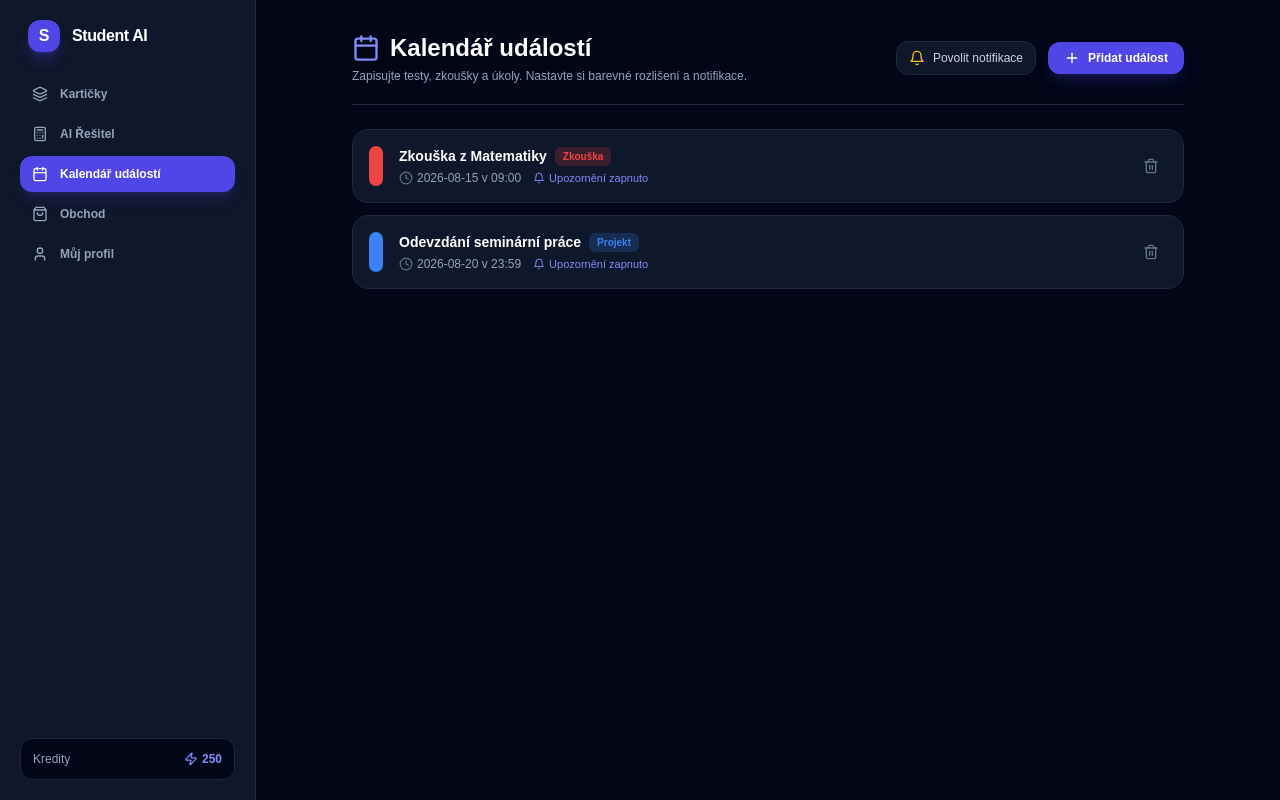
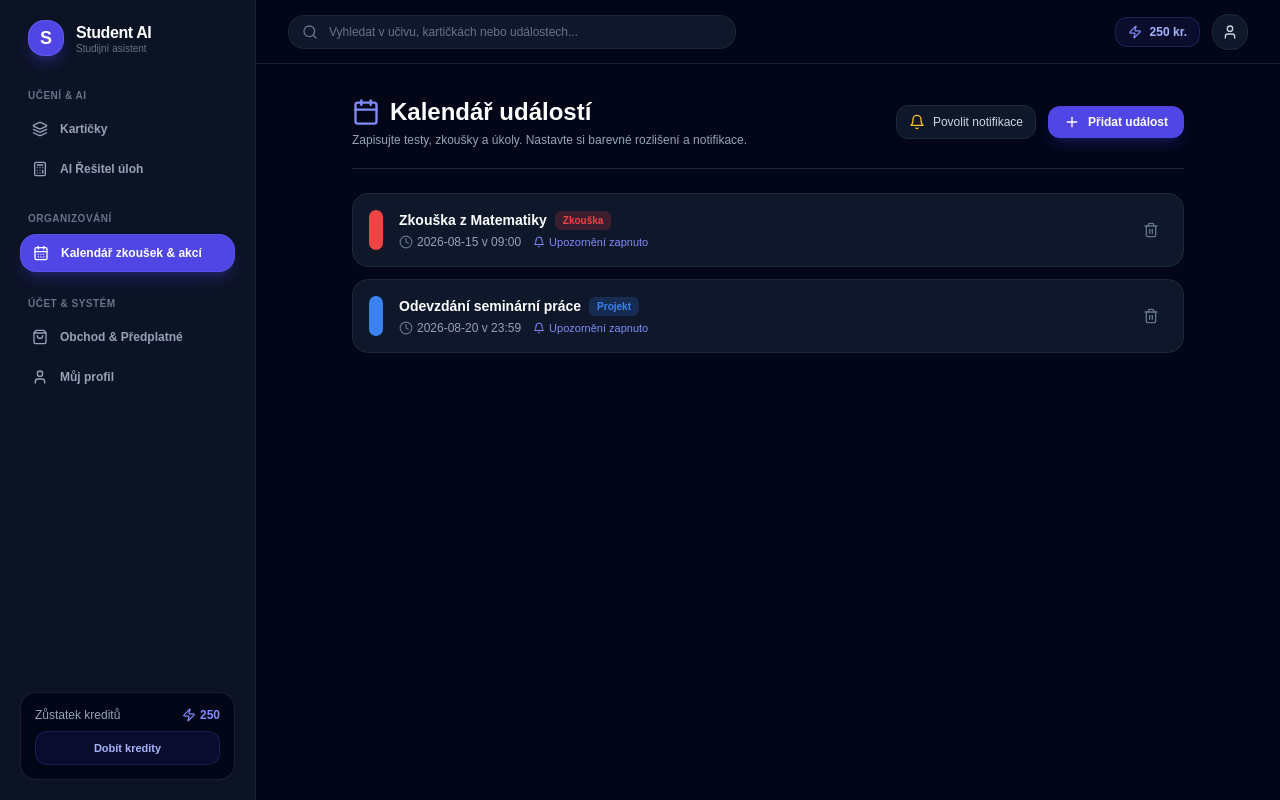
Before and after one commit to InfinityLook/Student-Ai, a Next.js app: page / in a window 1280 px wide. Built offline with nearby package versions, Linux system fonts and the light colour scheme.

Commit message:
Refactor DashboardShell to use navSections

```diff
--- a/components/DashboardShell.tsx
+++ b/components/DashboardShell.tsx
@@ -4,11 +4,12 @@ import React, { useState } from 'react';
 import {
   Layers,
   Calculator,
-  Calendar,
+  CalendarDays,
   ShoppingBag,
   User,
   Menu,
   X,
+  Sparkles,
   Zap,
   Search
 } from 'lucide-react';
@@ -20,66 +21,101 @@ export default function DashboardShell() {
   const [mobileMenuOpen, setMobileMenuOpen] = useState(false);
   const [userCredits] = useState(250);
 
-  const menuItems = [
+  const navSections = [
+    {
+      title: 'Učení & AI',
+      items: [
         { id: 'flashcards', label: 'Kartičky', icon: Layers },
-    { id: 'solver', label: 'AI Řešitel', icon: Calculator },
-    { id: 'calendar', label: 'Kalendář událostí', icon: Calendar },
-    { id: 'store', label: 'Obchod', icon: ShoppingBag },
+        { id: 'solver', label: 'AI Řešitel úloh', icon: Calculator },
+      ]
+    },
+    {
+      title: 'Organizování',
+      items: [
+        { id: 'calendar', label: 'Kalendář zkoušek & akcí', icon: CalendarDays }
+      ]
+    },
+    {
+      title: 'Účet & Systém',
+      items: [
+        { id: 'store', label: 'Obchod & Předplatné', icon: ShoppingBag },
         { id: 'profile', label: 'Můj profil', icon: User }
+      ]
+    }
   ];
 
   return (
-    <div className="min-h-screen bg-slate-950 text-slate-100 flex flex-col md:flex-row antialiased">
+    <div className="min-h-screen bg-slate-950 text-slate-100 flex flex-col md:flex-row antialiased selection:bg-indigo-500 selection:text-white">
 
       {/* DESKTOPOVÝ SIDEBAR */}
-      <aside className="w-64 bg-slate-900 border-r border-slate-800 p-5 flex flex-col justify-between hidden md:flex flex-shrink-0">
-        <div className="space-y-6">
+      <aside className="w-64 bg-slate-900/80 backdrop-blur-xl border-r border-slate-800/80 p-5 flex flex-col justify-between hidden md:flex flex-shrink-0">
+        <div className="space-y-8">
 
           {/* Logo */}
           <div className="flex items-center gap-3 px-2">
-            <div className="w-8 h-8 rounded-xl bg-indigo-600 flex items-center justify-center font-black text-white text-base shadow-lg shadow-indigo-600/30">
+            <div className="w-9 h-9 rounded-2xl bg-indigo-600 flex items-center justify-center font-black text-white text-lg shadow-lg shadow-indigo-600/30 border border-indigo-400/30">
               S
             </div>
-            <span className="font-bold text-base text-white tracking-tight">Student AI</span>
+            <div>
+              <span className="font-extrabold text-base text-white tracking-tight block">Student AI</span>
+              <span className="text-[10px] text-slate-500 font-medium block -mt-1">Studijní asistent</span>
+            </div>
           </div>
 
-          {/* Menu */}
-          <nav className="space-y-1">
-            {menuItems.map((item) => {
+          {/* Navigační menu */}
+          <nav className="space-y-6">
+            {navSections.map((sec, idx) => (
+              <div key={idx} className="space-y-2">
+                <div className="text-[10px] font-extrabold uppercase tracking-wider text-slate-500 px-2">
+                  {sec.title}
+                </div>
+                <div className="space-y-1">
+                  {sec.items.map((item) => {
                     const Icon = item.icon;
                     const isActive = activeView === item.id;
                     return (
                       <button
                         key={item.id}
                         onClick={() => setActiveView(item.id)}
-                  className={`w-full flex items-center gap-3 px-3 py-2.5 rounded-xl text-xs font-semibold transition ${
+                        className={`w-full flex items-center gap-3 px-3 py-2.5 rounded-2xl text-xs font-semibold transition-all duration-150 ${
                           isActive
-                      ? 'bg-indigo-600 text-white shadow-lg shadow-indigo-600/20'
+                            ? 'bg-indigo-600 text-white shadow-lg shadow-indigo-600/25 border border-indigo-400/20'
                             : 'text-slate-400 hover:text-white hover:bg-slate-800/60'
                         }`}
                       >
-                  <Icon className="w-4 h-4" />
+                        <Icon className={`w-4 h-4 ${isActive ? 'text-white' : 'text-slate-400'}`} />
                         <span>{item.label}</span>
                       </button>
                     );
                   })}
+                </div>
+              </div>
+            ))}
           </nav>
         </div>
 
-        {/* Kredity */}
-        <div className="bg-slate-950 border border-slate-800 p-3 rounded-xl flex items-center justify-between text-xs">
-          <span className="text-slate-400">Kredity</span>
-          <span className="font-bold text-indigo-400 flex items-center gap-1">
+        {/* Spodní widget kreditů */}
+        <div className="bg-slate-950 border border-slate-800/80 p-3.5 rounded-2xl space-y-2">
+          <div className="flex items-center justify-between text-xs">
+            <span className="text-slate-400 font-medium">Zůstatek kreditů</span>
+            <span className="font-extrabold text-indigo-400 flex items-center gap-1">
               <Zap className="w-3.5 h-3.5" />
               {userCredits}
             </span>
           </div>
+          <button
+            onClick={() => setActiveView('store')}
+            className="w-full py-2 bg-indigo-600/10 hover:bg-indigo-600/20 border border-indigo-500/20 text-indigo-300 rounded-xl text-[11px] font-bold transition text-center block"
+          >
+            Dobít kredity
+          </button>
+        </div>
       </aside>
 
-      {/* MOBILNÍ NAVIGACE */}
+      {/* MOBILNÍ NAVIGACE (HLAVIČKA & DRAWER) */}
       <div className="md:hidden bg-slate-900 border-b border-slate-800 p-4 flex items-center justify-between sticky top-0 z-40">
-        <div className="flex items-center gap-2">
-          <div className="w-7 h-7 rounded-lg bg-indigo-600 flex items-center justify-center font-bold text-white text-xs">
+        <div className="flex items-center gap-2.5">
+          <div className="w-8 h-8 rounded-xl bg-indigo-600 flex items-center justify-center font-bold text-white text-sm">
             S
           </div>
           <span className="font-bold text-sm text-white">Student AI</span>
@@ -93,9 +129,16 @@ export default function DashboardShell() {
         </button>
       </div>
 
+      {/* Mobilní menu vysouvací vrstva */}
       {mobileMenuOpen && (
-        <div className="md:hidden fixed inset-0 bg-slate-950/95 z-30 pt-20 p-6 space-y-2">
-          {menuItems.map((item) => {
+        <div className="md:hidden fixed inset-0 bg-slate-950/95 backdrop-blur-md z-30 pt-20 p-6 space-y-6 overflow-y-auto">
+          {navSections.map((sec, idx) => (
+            <div key={idx} className="space-y-2">
+              <div className="text-[10px] font-bold uppercase tracking-wider text-slate-500 px-2">
+                {sec.title}
+              </div>
+              <div className="space-y-1">
+                {sec.items.map((item) => {
                   const Icon = item.icon;
                   return (
                     <button
@@ -104,8 +147,10 @@ export default function DashboardShell() {
                         setActiveView(item.id);
                         setMobileMenuOpen(false);
                       }}
-                className={`w-full flex items-center gap-3 px-4 py-3 rounded-xl text-xs font-semibold ${
-                  activeView === item.id ? 'bg-indigo-600 text-white' : 'text-slate-400 bg-slate-900'
+                      className={`w-full flex items-center gap-3 px-4 py-3 rounded-2xl text-xs font-semibold transition ${
+                        activeView === item.id
+                          ? 'bg-indigo-600 text-white'
+                          : 'text-slate-400 bg-slate-900 border border-slate-800/80'
                       }`}
                     >
                       <Icon className="w-4 h-4" />
@@ -114,11 +159,45 @@ export default function DashboardShell() {
                   );
                 })}
               </div>
+            </div>
+          ))}
+        </div>
       )}
 
-      {/* OBSAH */}
+      {/* HLAVNÍ OBSAHOVÁ ČÁST */}
       <div className="flex-1 flex flex-col min-w-0">
-        <main className="flex-1 overflow-y-auto">
+
+        {/* HORNÍ LIŠTA OBSAHU (TOPBAR) */}
+        <header className="h-16 border-b border-slate-800/80 px-4 md:px-8 flex items-center justify-between gap-4 bg-slate-950/50 backdrop-blur-sm sticky top-0 z-20">
+          <div className="relative max-w-md w-full hidden sm:block">
+            <Search className="w-4 h-4 text-slate-500 absolute left-3.5 top-1/2 -translate-y-1/2" />
+            <input
+              type="text"
+              placeholder="Vyhledat v učivu, kartičkách nebo událostech..."
+              className="w-full bg-slate-900 border border-slate-800/80 rounded-2xl pl-10 pr-4 py-2 text-xs text-slate-200 placeholder-slate-500 focus:outline-none focus:border-indigo-500 transition"
+            />
+          </div>
+
+          <div className="flex items-center gap-3 ml-auto">
+            <button
+              onClick={() => setActiveView('store')}
+              className="flex items-center gap-2 px-3 py-1.5 bg-indigo-500/10 border border-indigo-500/20 rounded-xl text-xs text-indigo-300 font-bold hover:bg-indigo-500/20 transition"
+            >
+              <Zap className="w-3.5 h-3.5 text-indigo-400" />
+              <span>{userCredits} kr.</span>
+            </button>
+
+            <button
+              onClick={() => setActiveView('profile')}
+              className="w-9 h-9 rounded-2xl bg-slate-900 border border-slate-800 flex items-center justify-center text-slate-300 hover:text-white transition"
+            >
+              <User className="w-4 h-4" />
+            </button>
+          </div>
+        </header>
+
+        {/* DYNAMICKÝ MODUL */}
+        <main className="flex-1 overflow-y-auto pb-24 md:pb-12">
           {activeView === 'calendar' && <CalendarModule />}
           {activeView !== 'calendar' && (
             <div className="p-8 text-center text-slate-500 text-xs">
```
Lines whose indentation alone changed are shown as unchanged.
